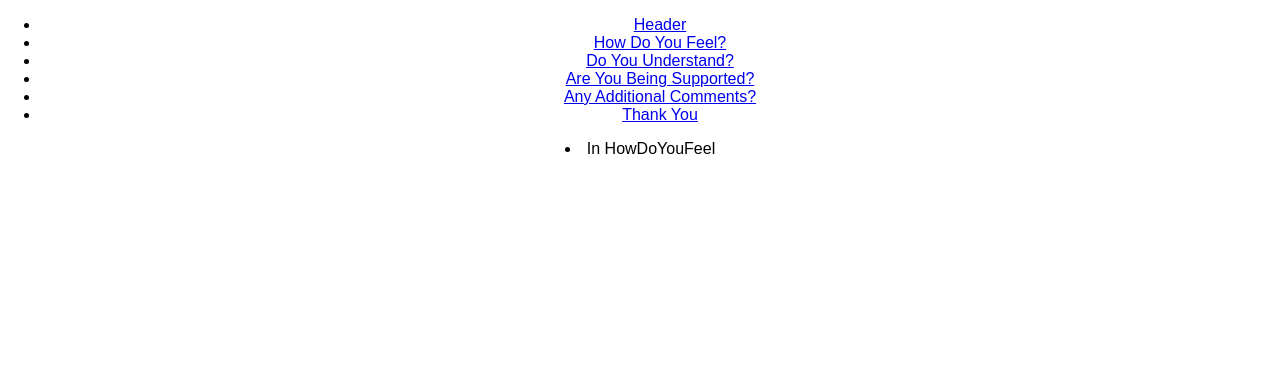
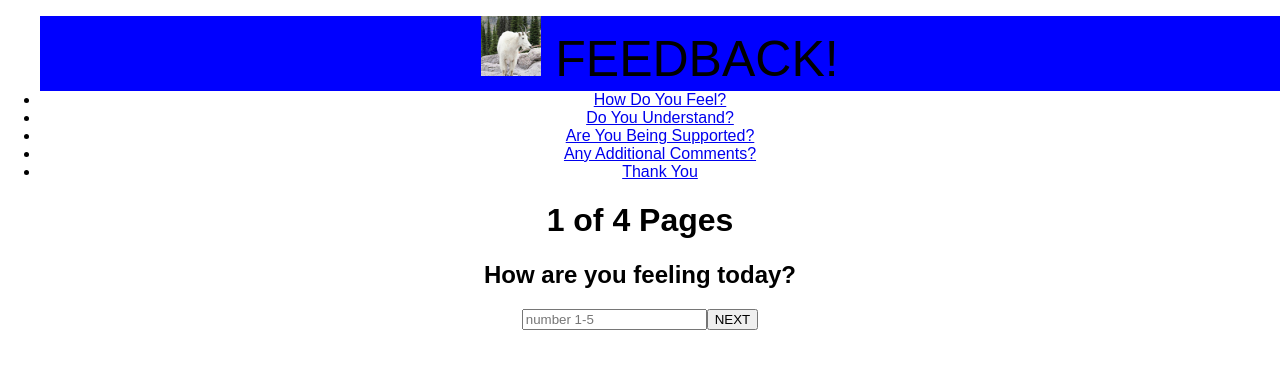
Before and after one commit to MicahJ2005/weekend-challenge-5-feedback-master, a React (Create React App) app: page /#/1 in a window 1280 px wide. Shown: the top 368 px of the page. Built offline with nearby package versions, Linux system fonts and the light colour scheme.

Commit message:
form layout and button in progress on HowDoYouFeel

```diff
--- a/src/components/App/App.css
+++ b/src/components/App/App.css
@@ -16,3 +16,15 @@
 .App-intro {
   font-size: large;
 }
+
+.header{
+  background-color: blue;
+  list-style-type: none;
+  height: 75px;
+  font-size: 50px;
+}
+
+img{
+  height: 60px;
+  align-items: initial
+}
--- a/src/components/App/App.js
+++ b/src/components/App/App.js
@@ -13,11 +13,13 @@ import { connect } from 'react-redux';
 class App extends Component {
   render() {
     return (
+
+
       <Router>
           <div className="App">
               <nav>
                 <ul>
-                  <li><Link to="/">Header</Link></li>
+               <Header/>
                   <li><Link to="/1">How Do You Feel?</Link></li>
                   <li><Link to="/2">Do You Understand?</Link></li>
                   <li><Link to="/3">Are You Being Supported?</Link></li>
@@ -25,7 +27,7 @@ class App extends Component {
                   <li><Link to="/5">Thank You</Link></li>
                 </ul>
               </nav>
-              <Route exact path="/" component= {Header} />
+
               <Route path="/1" component= {HowDoYouFeel} />
               <Route path="/2" component= {DoYouUnderstandContent} />
               <Route path="/3" component= {AreYouBeingSupported} />
--- a/src/components/Pages/Header.js
+++ b/src/components/Pages/Header.js
@@ -7,7 +7,10 @@ class Header extends Component {
 
       render() {
         return (
-         <li>In Header</li>
+        <header className="header">
+
+         <li><img alt="goat" src='images/goat_small.jpg'/> FEEDBACK!</li>
+         </header>
         )
       }
   }
--- a/src/components/Pages/HowDoYouFeel.js
+++ b/src/components/Pages/HowDoYouFeel.js
@@ -1,14 +1,40 @@
 
 import React, {Component} from 'react';
 import {withRouter} from 'react-router-dom';
+console.log('in HowDoYouFeel');
+
+const emptyHowDoYouFeel = {
+    feeling:'',
+};
+
+class HowDoYouFeel extends Component {
+    state = emptyHowDoYouFeel;
+
+    handleChange = (event) => {
+        console.log('in handleChange on HowDoYouFeel');
+        this.setState({
+            [event.target.name]: event.target.value,
+        });
+    }
 
 
-console.log('in HowDoYouFeel');
-class HowDoYouFeel extends Component {
+    handleSubmit = (event) => {
+        console.log('in Handle Submit on HowDoYouFeel', event); //event is coming back undefined
+        event.preventDefault();
+
+    }
 
       render() {
         return (
-         <li>In HowDoYouFeel</li>
+        <div>
+            <h1>1 of 4 Pages</h1>
+            <h2>How are you feeling today?</h2>
+            <form onSubmit={this.handleSubmit}>
+                <input onChange={this.handleChange} type="number" value={this.state.feeling} placeholder="number 1-5" name="feeling" />
+                <input type="submit" value="NEXT" />
+            </form>
+        </div>
+
         )
       }
   }
```
